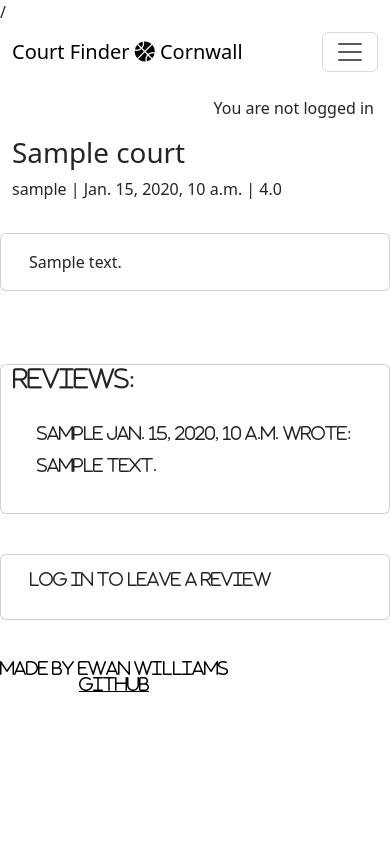
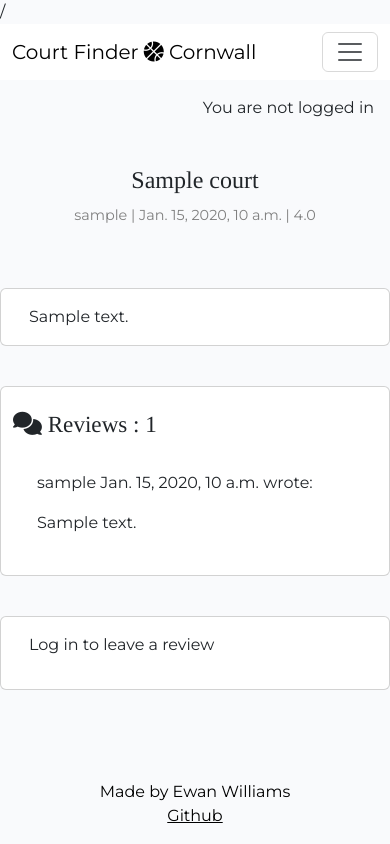
Before and after one commit to ewanw1lls/Individual-Capstone-Project, a Django app: a page that uses templates/base.html in a window 390 px wide. Run offline with Django 4.2, Linux system fonts and the light colour scheme; tables that the repository leaves empty hold one stand-in row (values such as "Sample post"); some libraries are stand-ins or nearby versions.

Commit message:
css styles for reviews and media queries

```diff
--- a/courts/templates/courts/court_detail.html
+++ b/courts/templates/courts/court_detail.html
@@ -30,18 +30,11 @@
       </div>
     </div>
   </div>
-  <!-- Displaying count of reviews -->
-  <div class="row">
-    <div class="col-12">
-      <strong class="text-secondary">
-        <i class="far fa-reviews"></review_count }} </strong> </div> <div class="col-12">
-          <hr>
-    </div>
-  </div>
+
   <!-- Displaying reviews -->
   <div class="row">
-    <div class="col-md-8 card mb-4  mt-3 ">
-      <h3>Reviews:</h3>
+    <div class="col-md-8 card mb-4 mt-3">
+     <h3><i class="fa-solid fa-comments"> </i>  Reviews : {{ review_count }}</h3>
       <div class="card-body">
         <!-- We want a for loop inside the empty control tags
           to iterate through each review in reviews -->
--- a/courts/templates/courts/index.html
+++ b/courts/templates/courts/index.html
@@ -52,7 +52,8 @@
 </div>
 
 <header class="text-center mb-4">
-    <h1>COURTS:</h1>
+    <hr>
+    <h1> ALL COURTS:</h1>
 </header>
 
 <div class="container-fluid">
--- a/static/css/style.css
+++ b/static/css/style.css
@@ -0,0 +1,209 @@
+@import url('https://fonts.googleapis.com/css2?family=Montserrat:ital,wght@0,100..900;1,100..900&family=Tinos:ital,wght@0,400;0,700;1,400;1,700&display=swap');
+
+/* CSS Variables */
+:root {
+    --primary-font: "Tinos", sans-serif;
+    --secondary-font: "Montserrat", sans-serif;
+    --primary-color: ,
+        --secondary-color:,
+        --highlight-color: #c34a36,
+        --highlight-color-light: #ff8066,
+}
+
+/* Global styles */
+
+body {
+    background-color: #F9FAFC;
+    font-family: 'Montserrat', sans-serif;
+}
+
+h1,
+h2,
+h3,
+h4,
+h5,
+h6 {
+    font-family: 'Tinos', sans-serif;
+}
+
+
+/*btn styles*/
+
+.btn-primary {
+    background-color: #c34a36;
+    border-color: #242323;
+}
+
+.btn-primary:hover {
+    background-color: #ff8066;
+}
+
+.btn-outline-secondary {
+    border-color: #242323;
+    color: #FFFFFF;
+    background-color: #c34a36;
+}
+
+.btn-outline-secondary:hover {
+    border-color: #242323;
+    color: #FFFFFF;
+    background-color: #ff8066;
+}
+
+/* Container for the masthead to align items */
+.masthead {
+    padding: 30px 0;
+    /* Adds some padding around the masthead */
+}
+
+/* Flexbox container for the row */
+.masthead .row {
+    display: flex;
+    align-items: center;
+    /* Vertically aligns the content in the center */
+    justify-content: space-between;
+    /* Spaces out the image and text */
+}
+
+/* Style for the text section (court title, author, etc.) */
+.masthead-text {
+    padding-right: 20px;
+    /* Adds some space between the text and the image */
+}
+
+/* Style for the title */
+.court-title {
+    font-family: 'Tinos', serif;
+    /* Your desired font for the title */
+    font-size: 2rem;
+    /* Adjust size as needed */
+    margin-bottom: 10px;
+    /* Adds space between title and subtitle */
+}
+
+/* Style for the subtitle (author, created date, rating) */
+.court-subtitle {
+    font-family: 'Montserrat', sans-serif;
+    /* Your desired font for subtitle */
+    font-size: 1rem;
+    /* Adjust size as needed */
+    color: gray;
+    /* Adjust color as needed */
+}
+
+/* Style for the masthead image */
+.masthead-image {
+    display: flex;
+    /* Enables flex for the image container */
+    justify-content: center;
+    /* Centers the image within the div */
+    align-items: center;
+    /* Vertically centers the image */
+}
+
+.masthead-image img {
+    width: 100%;
+    /* Makes the image fill the container */
+    height: auto;
+    /* Ensures aspect ratio is maintained */
+    max-width: 400px;
+    /* You can adjust this value to control the image size */
+    border-radius: 8px;
+    /* Optional: adds rounded corners to the image */
+}
+
+/* review styles */
+
+.col-md-8 i {
+    margin-top: 25px;
+    /* Adds space above the text */
+    display: inline-block;
+    /* Ensures the text and icon are aligned properly */
+}
+
+
+
+/* Media Queries */
+
+/* Mobile Devices (Portrait) - up to 480px */
+@media (max-width: 480px)  /* Styles for mobile devices (portrait) */
+.masthead .row {
+    flex-direction: column; /* Stack the image and text */
+    align-items: center; /* Center align the items */
+}
+
+.masthead-text {
+    padding-right: 0; /* Removes extra padding */
+    text-align: center; /* Centers the text */
+}
+
+.masthead-image {
+    margin-top: 20px; /* Adds space between image and text */
+    width: 100%; /* Ensures the image takes full width */
+}
+
+.masthead-image img {
+    max-width: 100%; /* Ensures the image does not overflow */
+}
+
+/* Adjust font sizes for small devices */
+.court-title {
+    font-size: 1.5rem; /* Slightly smaller title */
+}
+
+.court-subtitle {
+    font-size: 0.9rem; /* Adjust subtitle size */
+}
+
+
+/* Medium Devices - 768px to 1023px (Tablets) */
+@media (min-width: 768px) and (max-width: 1023px) {
+
+    /* masthead */
+    .masthead .row {
+        flex-direction: column;
+        /* Stacks image and text on smaller screens */
+    }
+
+    .masthead-text {
+        padding-right: 0;
+        /* Removes the padding on small screens */
+    }
+
+    .masthead-image {
+        margin-top: 20px;
+        /* Adds space between the image and the text when stacked */
+    }
+}
+
+/* Large Devices (Desktops) - 1024px and above */
+@media (min-width: 1024px) {
+
+.masthead .row {
+    flex-direction: row; /* Keep the image and text side by side */
+    justify-content: space-between; /* Add space between items */
+}
+
+.masthead-text {
+    padding-right: 20px; /* Adds some space between text and image */
+    text-align: left; /* Align text to the left */
+}
+
+.masthead-image {
+    width: 40%; /* Adjust the image width for large screens */
+}
+
+.masthead-image img {
+    max-width: 100%; /* Ensures the image doesn't overflow */
+    border-radius: 8px; /* Optional: add rounded corners */
+}
+
+/* Adjust font sizes for larger screens */
+.court-title {
+    font-size: 2.5rem; /* Larger title size */
+}
+
+.court-subtitle {
+    font-size: 1.2rem; /* Larger subtitle size */
+}
+}
--- a/templates/base.html
+++ b/templates/base.html
@@ -15,9 +15,9 @@
     <link rel="icon" type="image/png" sizes="16x16" href="{% static 'images/favicon-16x16.png' %}">
 
     <!-- Google Fonts CSS -->
-    <link rel="preconnect" href="https://fonts.gstatic.com">
-    <link href="https://fonts.googleapis.com/css2?family=Roboto:wght@300&display=swap" rel="stylesheet">
-    <link href="https://fonts.googleapis.com/css2?family=Lato:wght@300;700&display=swap" rel="stylesheet">
+    <link rel="preconnect" href="https://fonts.googleapis.com">
+<link rel="preconnect" href="https://fonts.gstatic.com" crossorigin>
+<link href="https://fonts.googleapis.com/css2?family=Montserrat:ital,wght@0,100..900;1,100..900&family=Tinos:ital,wght@0,400;0,700;1,400;1,700&display=swap" rel="stylesheet">
 
     <!-- Font Awesome CSS -->
     <link rel="stylesheet" href="https://cdnjs.cloudflare.com/ajax/libs/font-awesome/5.15.3/css/all.min.css">
@@ -109,10 +109,15 @@
                 rel="noopener noreferrer">Github</a>
         </div>
     </footer>
+
+    <!-- Font Awesome kit -->
     <script src="https://kit.fontawesome.com/74cf36b92e.js" crossorigin="anonymous"></script>
+
+     <!-- Bootstrap JS -->
     <script src="https://cdn.jsdelivr.net/npm/bootstrap@5.3.3/dist/js/bootstrap.bundle.min.js"
         integrity="sha384-YvpcrYf0tY3lHB60NNkmXc5s9fDVZLESaAA55NDzOxhy9GkcIdslK1eN7N6jIeHz" crossorigin="anonymous">
     </script>
+
 
     {% block extras %}
     {% endblock %}
```
